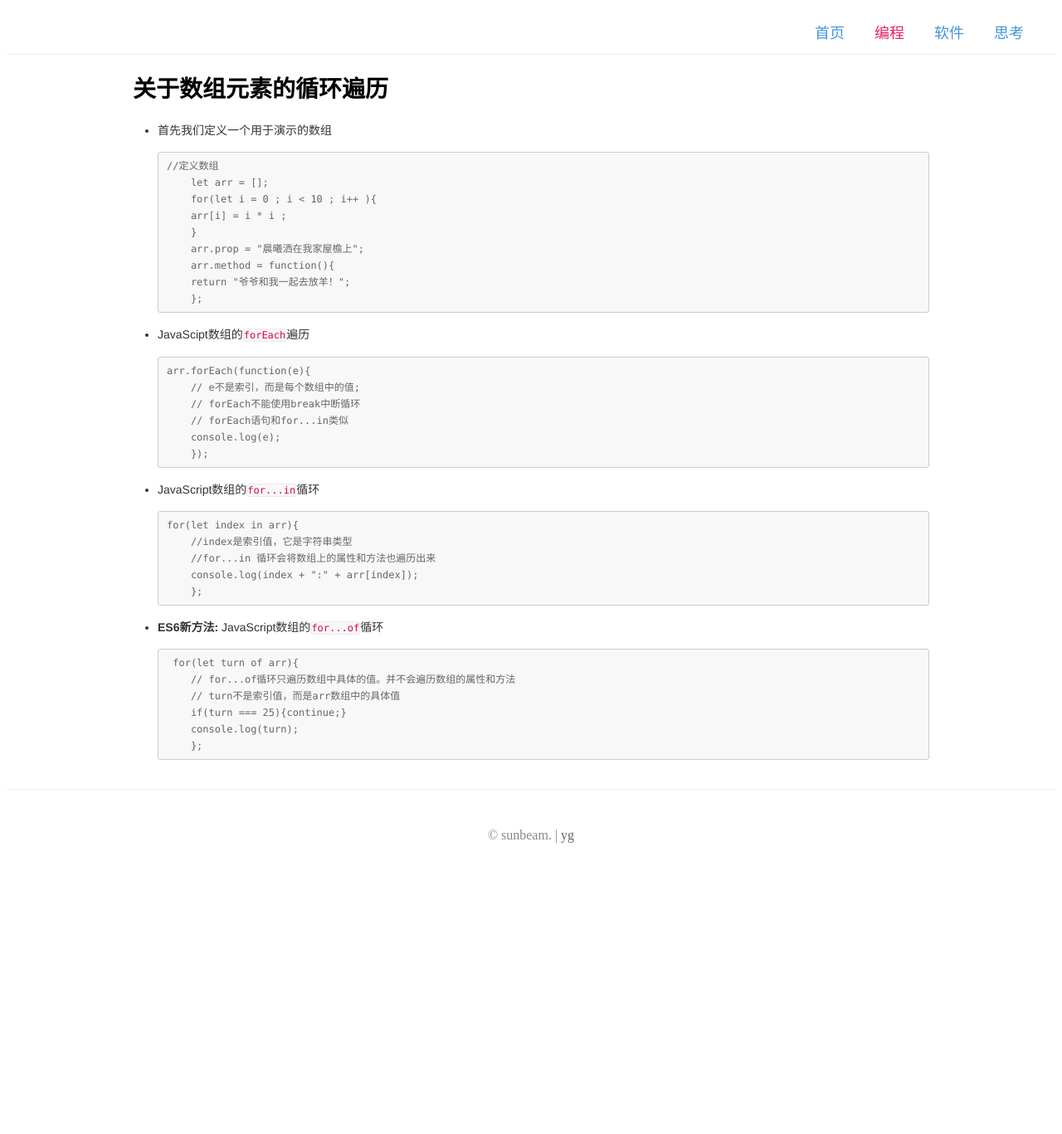
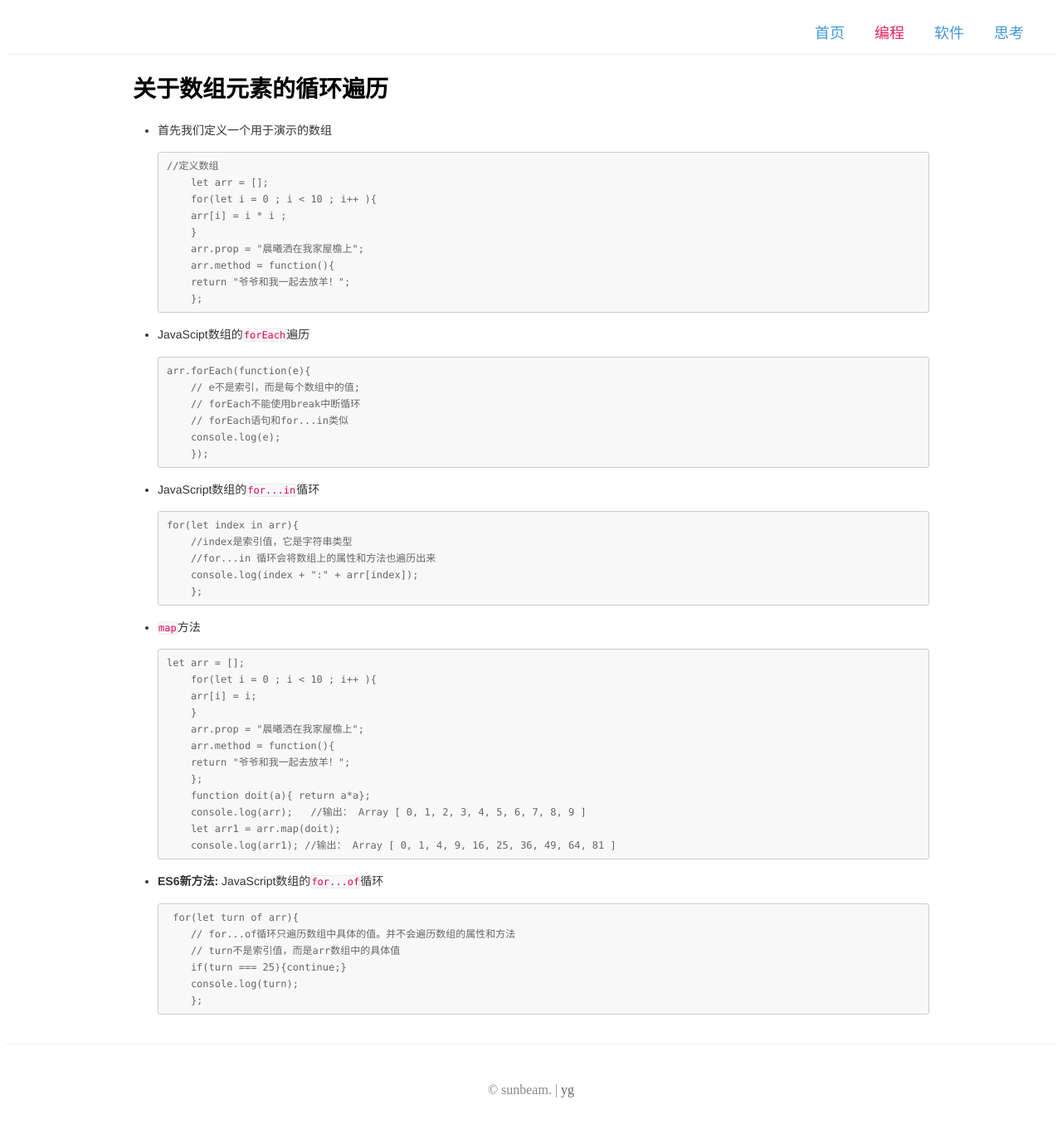
Before and after one commit to GalenYoung/galenyoung.github.io, a Jekyll site: the page built from programme/pgm-page17/index.html, in a window 1280 px wide. Shown: the whole page at 83% size. Built offline with Jekyll 4.4.1, drawn with Linux system fonts in a browser that asks for light colours; comment, search, counter and statistics services are not loaded; before the commit the page ends 1060 px from its top, so only the background shows below that.

Commit message:
给pgm17添加map方法说明

```diff
--- a/programme/pgm-page17/index.html
+++ b/programme/pgm-page17/index.html
@@ -44,6 +44,23 @@ permalink: /programme/17
 
     </li>
     <li>
+        <p><code>map</code>方法</p>
+<pre><code>let arr = [];
+    for(let i = 0 ; i &lt; 10 ; i++ ){
+    arr[i] = i;
+    }
+    arr.prop = &quot;晨曦洒在我家屋檐上&quot;;
+    arr.method = function(){
+    return &quot;爷爷和我一起去放羊！&quot;;
+    };
+    function doit(a){ return a*a};
+    console.log(arr);   //输出： Array [ 0, 1, 2, 3, 4, 5, 6, 7, 8, 9 ]
+    let arr1 = arr.map(doit);
+    console.log(arr1); //输出： Array [ 0, 1, 4, 9, 16, 25, 36, 49, 64, 81 ]
+</code></pre>
+
+    </li>
+    <li>
         <p><strong>ES6新方法:</strong> JavaScript数组的<code>for...of</code>循环</p>
 <pre><code> for(let turn of arr){
     // for...of循环只遍历数组中具体的值。并不会遍历数组的属性和方法
```
